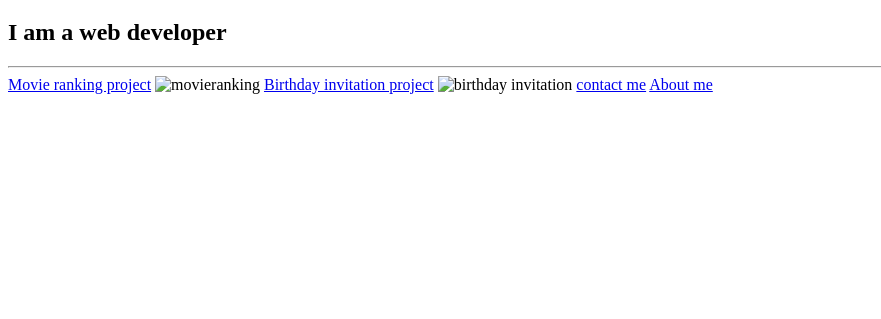
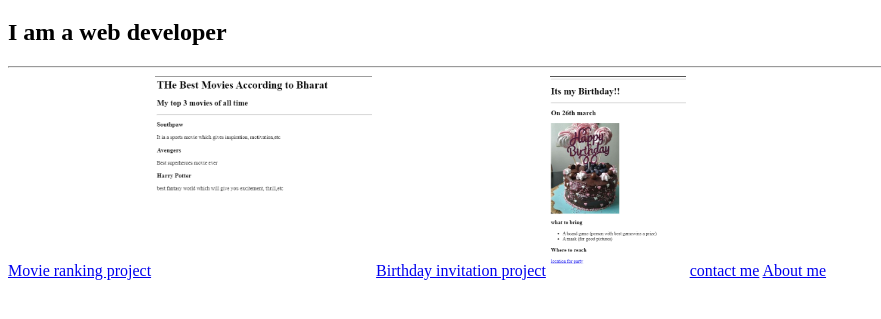
Before and after one commit to BharatNargotra/html-portfolio, a plain HTML site: page index.html in a window 1280 px wide. Shown: the part 61-380 px from the top of the page, without its empty margins (0-881 px from the left). Drawn offline with Linux system fonts and the light colour scheme.

Commit message:
Update index.html

```diff
--- a/index.html
+++ b/index.html
@@ -25,9 +25,9 @@ https://developer.mozilla.org/en-US/docs/Web/HTML/Element/img#attr-height -->
     <h2>I am a web developer</h2>
     <hr />
     <a href="./public/movie-ranking.html">Movie ranking project</a>
-    <img src="./public/movieranking.png" height="200" alt="movieranking" />
+    <img src="./public/movieranking.jpeg" height="200" alt="movieranking" />
     <a href="./public/birthday-invite.html">Birthday invitation project</a>
-    <img src="./public/birthdayparty.png" height="200" alt="birthday invitation"/>
+    <img src="./public/birthdayparty.jpeg" height="200" alt="birthday invitation"/>
     <a href="./public/contact.html">contact me</a>
     <a href="./public/about.html">About me</a>
 </body>
```
